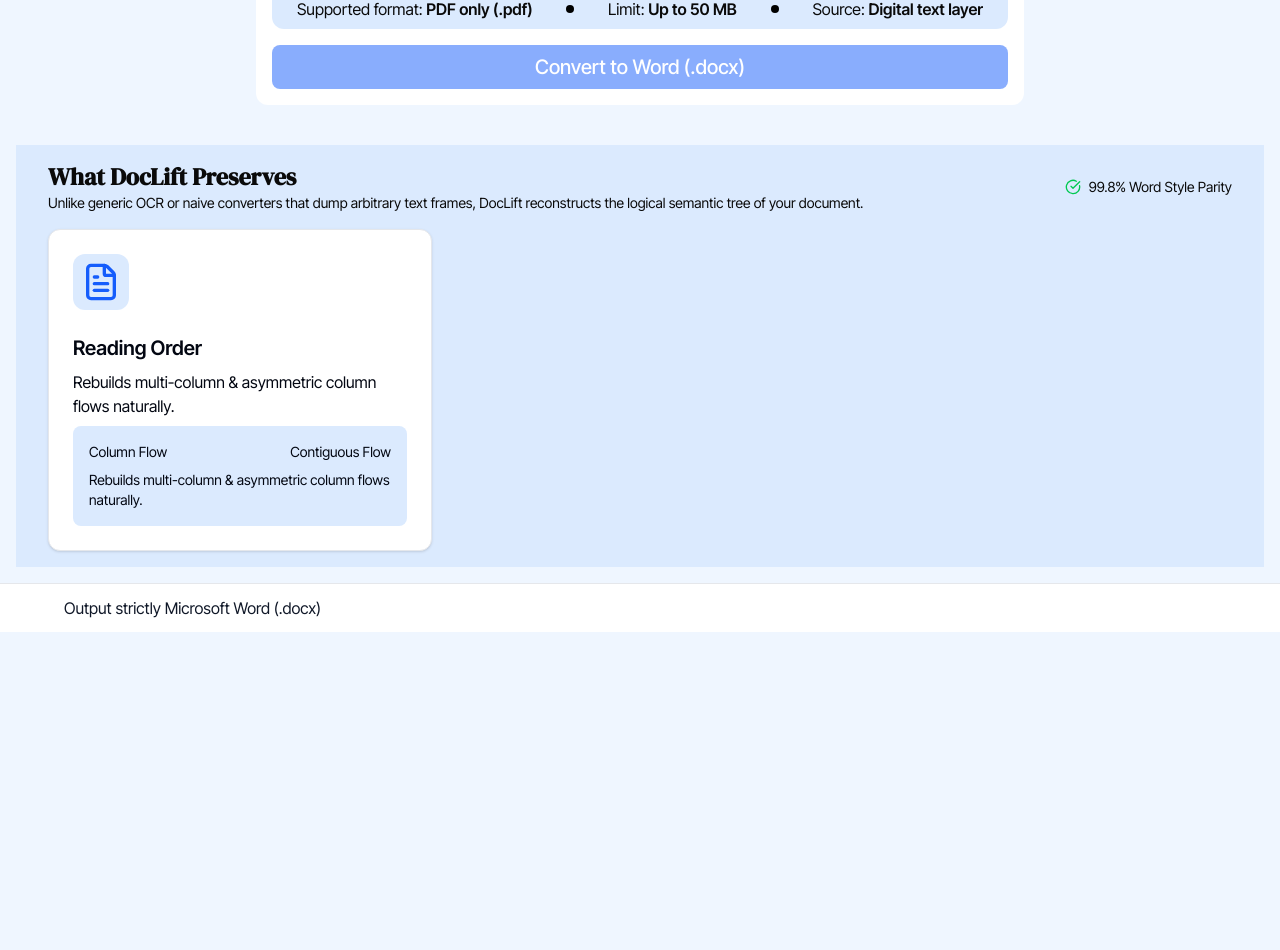
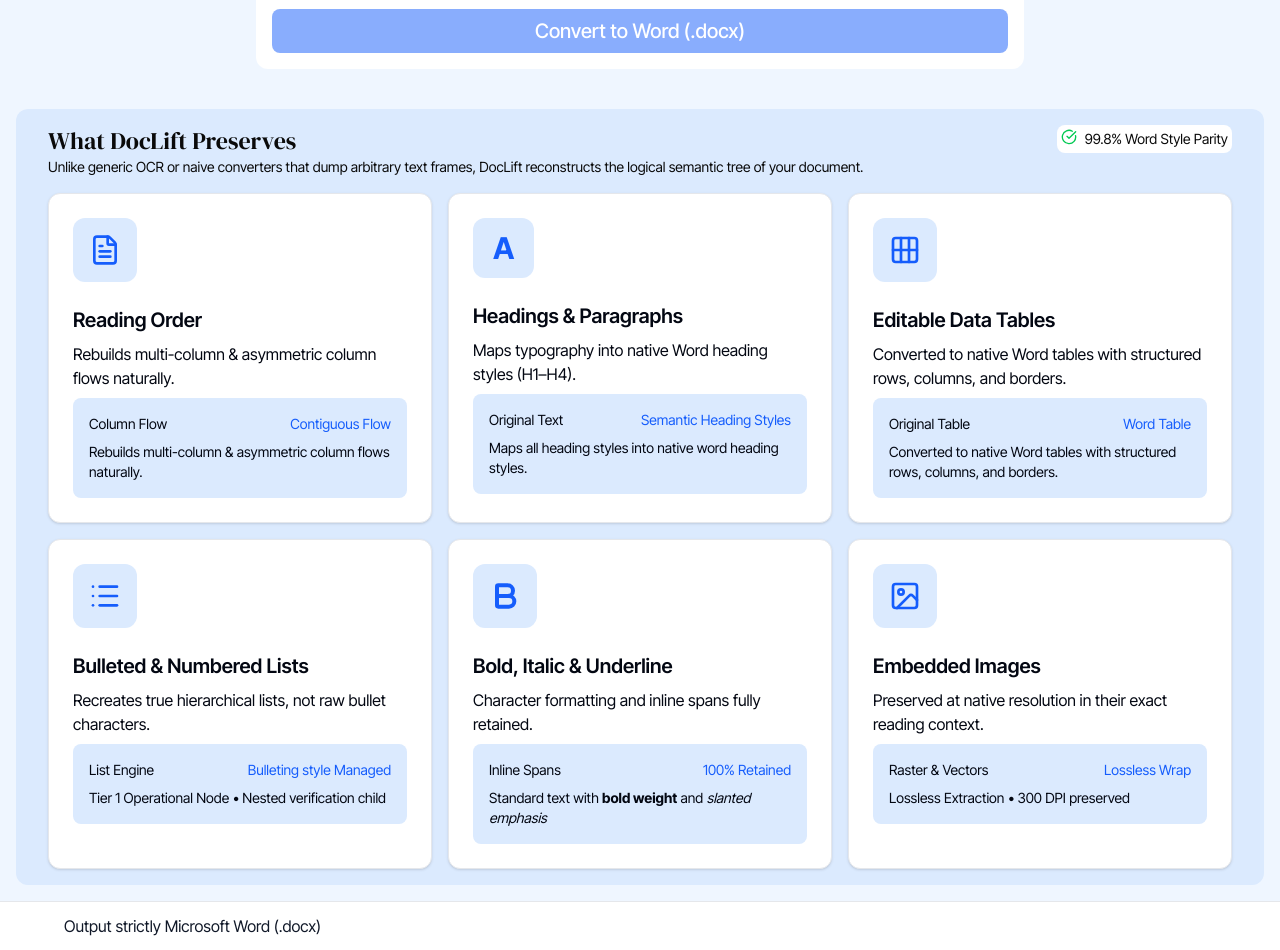
Before and after one commit to AmaliTech-Training-Academy/doclift, a Next.js app in the folder apps/web/: page / in a window 1280 px wide. Shown: the part 652-1602 px from the top of the page. Before the commit the page ends 1284 px from the top, so only its background shows below. Built offline with nearby package versions, Linux system fonts and the light colour scheme.

Commit message:
fix(web): Made the header and mainsection mobile respponsive. Completed grid in bottom section to look close to UI sample

```diff
--- a/apps/web/src/components/layout/Header.tsx
+++ b/apps/web/src/components/layout/Header.tsx
@@ -10,7 +10,7 @@
     const { reset } = useConversion();
 
     return (
-        <header className="sticky top-0 w-full py-3 border-b border-gray-200 bg-white z-50">
+        <header className="sticky top-0 w-full py-2 border-b border-gray-200 bg-white z-50">
             <div className="max-w-7xl mx-auto px-4">
                 <div className="flex items-center justify-between">
                     <div className="flex flex-col">
@@ -19,7 +19,7 @@
                     <div className="flex items-center space-x-4">
                         <Button variant="secondary" onClick={reset}>
                             <Plus/>
-                            New Conversion
+                            New <span className="sm:inline hidden">Conversion</span>
                         </Button>
                     </div>
                 </div>
--- a/apps/web/src/components/layout/MainSection.tsx
+++ b/apps/web/src/components/layout/MainSection.tsx
@@ -2,9 +2,9 @@
 
 import { useRef, useState } from "react";
 import DropZone, { DropZoneHandle } from "@/components/upload/DropZone";
-import { FileText, ArrowLeftRight, Trash, CheckCircle } from "lucide-react";
+import { FileText, ArrowLeftRight, Trash, CheckCircle, Grid3x2, List, Bold, Image as ImageIcon } from "lucide-react";
 import Button from "@/components/ui/Button";
-import { Card, CardContent, CardDescription, CardHeader, CardTitle } from "@/components/ui/Card";
+import { Card, CardContent, CardDescription, CardHeader } from "@/components/ui/Card";
 
 function formatFileSize(bytes: number): string {
     if (bytes < 1024 * 1024) return `${(bytes / 1024).toFixed(1)} KB`;
@@ -44,14 +44,13 @@
                             <ArrowLeftRight className="size-4 text-white"/>
                         </div>
                     </div>
-                    <h1 className="flex justify-center text-2xl">Drag & drop your PDF here</h1>
-                    <p className="flex justify-center">Drop files here</p>
+                    <h1 className="text-2xl">Drag & drop your PDF here</h1>
                 </DropZone>
-                <div className="w-full flex justify-around p-2 items-center bg-blue-100 rounded-xl max-w-4xl mx-auto">
+                <div className="w-full flex flex-col sm:flex-row justify-around items-center gap-2 sm:gap-0 p-3 sm:p-2 text-xs sm:text-sm text-center bg-blue-100 rounded-xl max-w-4xl mx-auto">
                     <div> <p>Supported format: <span className="font-semibold">PDF only (.pdf)</span></p></div>
-                    <div className="rounded-full bg-black p-1 w-fit h-fit"></div>
+                    <div className="hidden sm:block rounded-full bg-black p-1 w-fit h-fit"></div>
                     <div><p>Limit: <span className="font-semibold">Up to 50 MB</span></p></div>
-                    <div className="rounded-full bg-black p-1 w-fit h-fit"></div>
+                    <div className="hidden sm:block rounded-full bg-black p-1 w-fit h-fit"></div>
                     <div><p>Source: <span className="font-semibold">Digital text layer</span></p></div>
                 </div>
 
@@ -80,23 +79,23 @@
 
             </div>
             {/* Bottom Section*/}
-                <div className="w-full flex flex-col space-y-4 px-8 py-4 bg-blue-100">
-                    <div className="flex flex-row justify-between">
+                <div className="w-full flex flex-col space-y-4 sm:px-8 px-2 py-4 bg-blue-100 rounded-xl">
+                    <div className="flex sm:flex-row flex-col justify-between gap-2">
                         <div className="flex flex-col">
-                            <h1 className="text-2xl font-bold">What DocLift Preserves</h1>
+                            <h1 className="text-2xl">What DocLift Preserves</h1>
                             <p className="text-sm">Unlike generic OCR or naive converters that dump arbitrary text frames, DocLift reconstructs the logical semantic tree of your document.</p>
 
                         </div>
-                        <div className="inline-flex items-center space-x-2">
+                        <div className="w-fit h-fit inline-flex items-start space-x-2 bg-white p-1 rounded-lg">
                             <CheckCircle className="size-4 text-green-500"/>
                             <p className="text-sm">99.8% Word Style Parity</p>
                         </div>
                     </div>
-                    <div className="grid grid-cols-3 gap-4">
-                         <Card className="mx-auto w-full">
+                    <div className="grid sm:grid-cols-3 grid-cols-1 gap-4">
+                         <Card className="group hover:shadow-lg hover:scale-[1.01] transition-all mx-auto w-full">
                             <CardHeader>
-                                <CardDescription className="rounded-xl bg-blue-100 p-2 w-fit h-fit flex">
-                                    <FileText className="size-10 text-blue-600"/>
+                                <CardDescription className="rounded-xl bg-blue-100 p-4 w-fit h-fit flex">
+                                    <FileText className="size-8 text-blue-600"/>
                                 </CardDescription>
                             </CardHeader>
                             <CardContent>
@@ -106,10 +105,115 @@
                                 <div className="bg-blue-100 flex flex-col rounded-lg p-4">
                                     <div className="flex flex-row justify-between mb-2">
                                         <p className="text-sm">Column Flow</p>
-                                        <p className="text-sm">Contiguous Flow</p>
+                                        <p className="text-sm text-blue-600">Contiguous Flow</p>
+                                    </div>
+                                    <div className="flex flex-col">
+                                        <p className="text-sm">Rebuilds multi-column & asymmetric column flows naturally.</p>
+                                    </div>
+                                </div>
+                            </CardContent>
+                        </Card>
+                         <Card className="group hover:shadow-lg hover:scale-[1.01] transition-all mx-auto w-full">
+                            <CardHeader>
+                                <CardDescription className="rounded-xl bg-blue-100 p-3 px-5 w-fit h-fit flex">
+                                    <p className="text-3xl font-bold text-blue-600">A</p>
+                                </CardDescription>
+                            </CardHeader>
+                            <CardContent>
+                                <p className="text-xl font-semibold mb-2">Headings & Paragraphs</p>
+                                <p className="mb-2">Maps typography into native Word heading styles (H1–H4).</p>
+
+                                <div className="bg-blue-100 flex flex-col rounded-lg p-4">
+                                    <div className="flex flex-row justify-between mb-2">
+                                        <p className="text-sm">Original Text</p>
+                                        <p className="text-sm text-blue-600">Semantic Heading Styles</p>
                                     </div>
                                     <div className="flex flex-row">
-                                        <p className="text-sm">Rebuilds multi-column & asymmetric column flows naturally.</p>
+                                        <p className="text-sm">Maps all heading styles into native word heading styles.</p>
+                                    </div>
+                                </div>
+                            </CardContent>
+                        </Card>
+                         <Card className="group hover:shadow-lg hover:scale-[1.01] transition-all mx-auto w-full">
+                            <CardHeader>
+                                <CardDescription className="rounded-xl bg-blue-100 p-4 w-fit h-fit flex">
+                                    <Grid3x2 className="size-8 text-blue-600"/>
+                                </CardDescription>
+                            </CardHeader>
+                            <CardContent>
+                                <p className="text-xl font-semibold mb-2">Editable Data Tables</p>
+                                <p className="mb-2">Converted to native Word tables with structured rows, columns, and borders.</p>
+
+                                <div className="bg-blue-100 flex flex-col rounded-lg p-4">
+                                    <div className="flex flex-row justify-between mb-2">
+                                        <p className="text-sm">Original Table</p>
+                                        <p className="text-sm text-blue-600">Word Table</p>
+                                    </div>
+                                    <div className="flex flex-col">
+                                        <p className="text-sm">Converted to native Word tables with structured rows, columns, and borders.</p>
+                                    </div>
+                                </div>
+                            </CardContent>
+                        </Card>
+                         <Card className="group hover:shadow-lg hover:scale-[1.01] transition-all mx-auto w-full">
+                            <CardHeader>
+                                <CardDescription className="rounded-xl bg-blue-100 p-4 w-fit h-fit flex">
+                                    <List className="size-8 text-blue-600"/>
+                                </CardDescription>
+                            </CardHeader>
+                            <CardContent>
+                                <p className="text-xl font-semibold mb-2">Bulleted & Numbered Lists</p>
+                                <p className="mb-2">Recreates true hierarchical lists, not raw bullet characters.</p>
+
+                                <div className="bg-blue-100 flex flex-col rounded-lg p-4">
+                                    <div className="flex flex-row justify-between mb-2">
+                                        <p className="text-sm">List Engine</p>
+                                        <p className="text-sm text-blue-600">Bulleting style Managed</p>
+                                    </div>
+                                    <div className="flex flex-col">
+                                        <p className="text-sm">Tier 1 Operational Node • Nested verification child</p>
+                                    </div>
+                                </div>
+                            </CardContent>
+                        </Card>
+                         <Card className="group hover:shadow-lg hover:scale-[1.01] transition-all mx-auto w-full">
+                            <CardHeader>
+                                <CardDescription className="rounded-xl bg-blue-100 p-4 w-fit h-fit flex">
+                                    <Bold strokeWidth={3} className="size-8 text-blue-600"/>
+                                </CardDescription>
+                            </CardHeader>
+                            <CardContent>
+                                <p className="text-xl font-semibold mb-2">Bold, Italic & Underline</p>
+                                <p className="mb-2">Character formatting and inline spans fully retained.</p>
+
+                                <div className="bg-blue-100 flex flex-col rounded-lg p-4">
+                                    <div className="flex flex-row justify-between mb-2">
+                                        <p className="text-sm">Inline Spans</p>
+                                        <p className="text-sm text-blue-600">100% Retained</p>
+                                    </div>
+                                    <div className="flex flex-col">
+                                        <p className="text-sm">Standard text with <b>bold weight</b> and <i>slanted emphasis</i></p>
+                                    </div>
+                                </div>
+                            </CardContent>
+                        </Card>
+                         <Card className="group hover:shadow-lg hover:scale-[1.01] transition-all mx-auto w-full">
+                            <CardHeader>
+                                <CardDescription className="rounded-xl bg-blue-100 p-4 w-fit h-fit flex">
+                                    <ImageIcon className="size-8 text-blue-600"/>
+                                </CardDescription>
+                            </CardHeader>
+                            <CardContent>
+                                <p className="text-xl font-semibold mb-2">Embedded Images</p>
+                                <p className="mb-2">Preserved at native resolution in their exact reading context.</p>
+
+                                <div className="bg-blue-100 flex flex-col rounded-lg p-4">
+                                    <div className="flex flex-row justify-between mb-2">
+                                        <p className="text-sm">Raster & Vectors</p>
+                                        <p className="text-sm text-blue-600">Lossless Wrap</p>
+                                    </div>
+                                    <div className="flex flex-col">
+                                        <p className="text-sm">Lossless Extraction • 300 DPI preserved</p>
                                     </div>
                                 </div>
                             </CardContent>
--- a/apps/web/src/components/upload/DropZone.tsx
+++ b/apps/web/src/components/upload/DropZone.tsx
@@ -161,12 +161,16 @@
             onDragLeave={handleDragLeave}
             onDrop={handleDrop}
             className={cn(
-                "group max-w-4xl w-full p-8 m-4 mx-auto border-2 flex flex-col items-center justify-center bg-blue-50 hover:bg-blue-100 border-dashed border-gray-300 hover:border-blue-500 cursor-pointer rounded-xl transition-all active:border-solid active:scale-[1.01] duration-200 ease-in-out select-none focus-visible:outline-none focus-visible:ring-2 focus-visible:ring-blue-500 focus-visible:ring-offset-2",
+                "group max-w-4xl w-full p-8 m-4 mx-auto border-2 flex flex-col items-center text-center justify-center bg-blue-50 hover:bg-blue-100 border-dashed border-gray-300 hover:border-blue-500 cursor-pointer rounded-xl transition-all active:border-solid active:scale-[1.01] duration-200 ease-in-out select-none focus-visible:outline-none focus-visible:ring-2 focus-visible:ring-blue-500 focus-visible:ring-offset-2",
                 isDragActive && "border-blue-500 bg-blue-100 scale-[1.01] shadow-lg"
             )}
         >
             <div className="pointer-events-none flex flex-col items-center justify-center w-full">
                 {children}
+            </div>
+            <div>
+                <div className="inline-block sm:hidden bg-blue-100 shadow-md text-blue-600 p-2 rounded-md border border-blue-400 cursor-pointer mt-4">
+                    <p className="">Click to choose a file</p>
                 </div>
                 <Input
                     ref={fileInputRef}
@@ -181,8 +185,9 @@
                     }
                 }}
                 onClick={(e) => e.stopPropagation()}
-                className="w-fit mt-4 border-blue-400 bg-blue-100 text-blue-600 hover:bg-blue-200 hover:shadow-md cursor-pointer transition-all"
+                className="hidden sm:inline-block w-fit mt-4 border-blue-400 bg-blue-100 text-blue-600 hover:bg-blue-200 hover:shadow-md cursor-pointer transition-all"
                 />
+            </div>
         </div>
     );
 });
```
Lines whose indentation alone changed are shown as unchanged.
